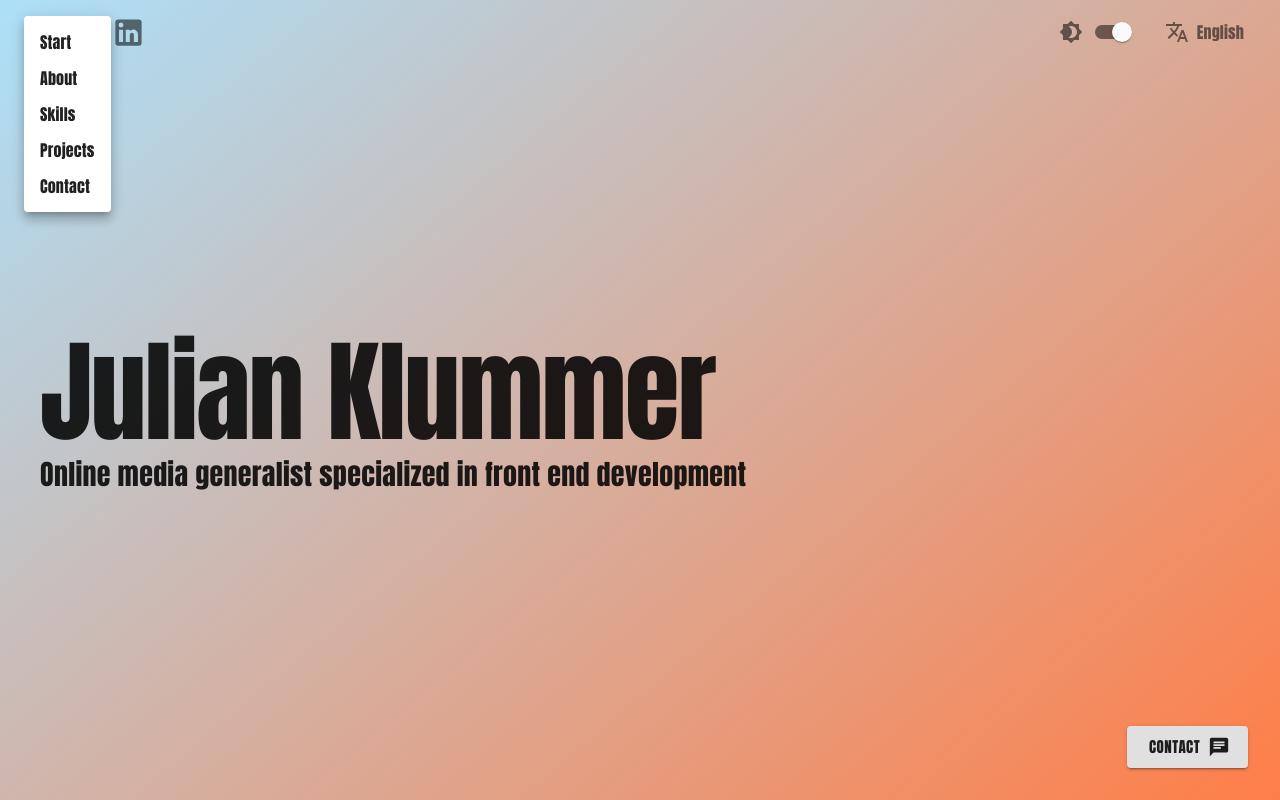
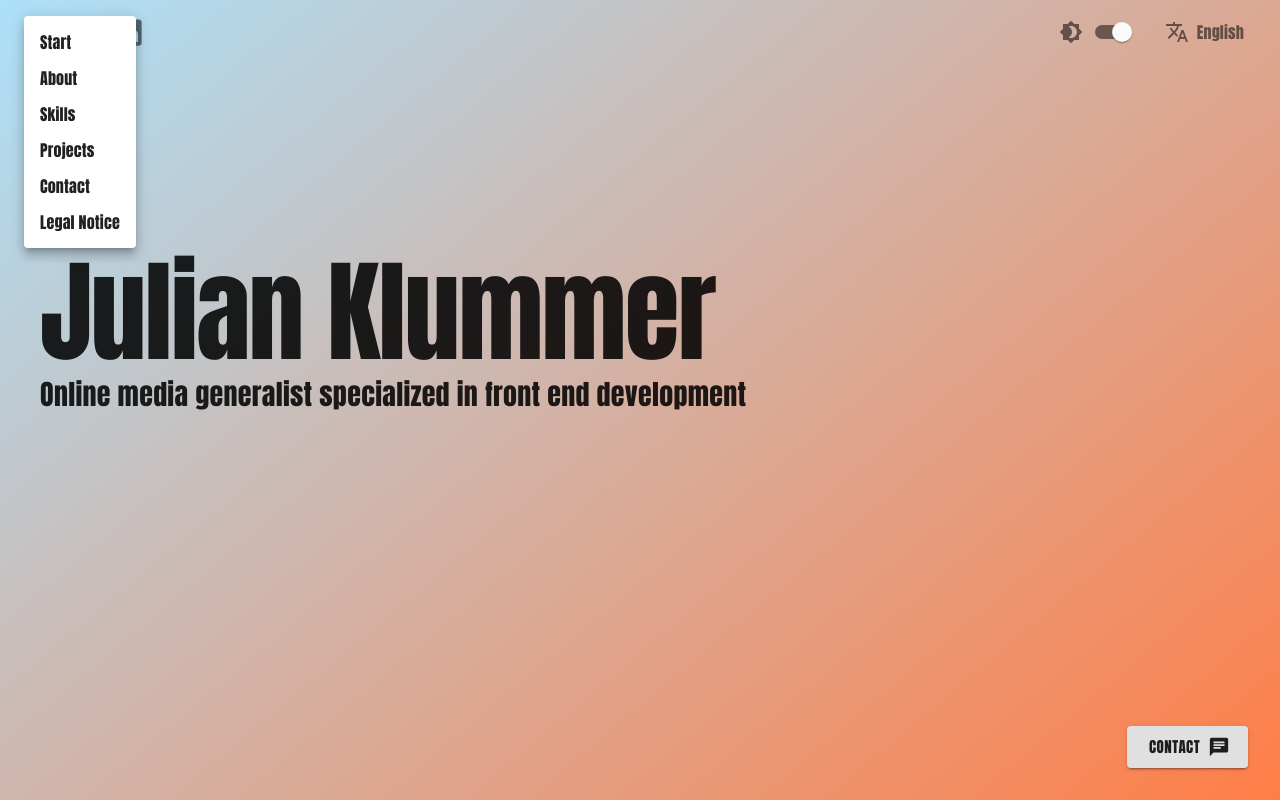
Before and after one commit to Julian-Kl/personal-portfolio, a React (Create React App) app: page / in a window 1280 px wide. Both pictures are taken after a click on the button 53 px from the left and 32 px from the top of the page. Built offline with nearby package versions, Linux system fonts and the light colour scheme; a web font is replaced by a local one.

Commit message:
Site Scrollable, Navbar background onScroll, Profilpicture high quality
Site Scrollable, Navbar background onScroll, Profilpicture high quality

```diff
--- a/src/App.tsx
+++ b/src/App.tsx
@@ -1,4 +1,4 @@
-import React, { useRef } from 'react';
+import React, { useRef, useState } from 'react';
 import './css/App.scss';
 import { BrowserRouter as Router, Switch, Route, Redirect, useLocation } from "react-router-dom";
 import { makeStyles, Theme, createStyles } from '@material-ui/core/styles';
@@ -17,15 +17,15 @@ const useStyles = makeStyles((theme: Theme) =>
     siteContainer: {
       maxWidth: '1620px',
       marginLeft: 'auto',
-      marginRight: 'auto'
+      marginRight: 'auto',
+      left: 0
     },
     scrollContainer: {
       overflow: 'scroll',
-      height: '90%',
+      height: '100%',
       width: '100%',
       display: 'block',
       position: 'absolute',
-      bottom: '0',
     },
     site: {
       minHeight: '100vh',
@@ -33,7 +33,7 @@ const useStyles = makeStyles((theme: Theme) =>
   })
 );
 
-const App: React.FC = () => {
+const App: React.FC = (props) => {
   const classes = useStyles();
 
   const startRef = useRef<any>(null);
@@ -67,13 +67,25 @@ const App: React.FC = () => {
     }
   }
 
+  const [navbarBackground, setNavbarBackground] = useState<boolean>(false);
+
+  const handleScroll = (e: { target: any; }) => {
+    let element = e.target
+    if (element.scrollTop > 10){
+      setNavbarBackground(true);
+    } else {
+      setNavbarBackground(false);
+    }
+    console.log(`Navbar Background: ${navbarBackground}`)
+  }
+
   return (
     <React.Fragment>
       <Router>
-        <div className={classes.siteContainer}>
-          <Navbar navigation={navigation} />
-        </div>
-        <div className={classes.scrollContainer}>
+        <div className={classes.scrollContainer} onScroll={handleScroll}>
+            <div className={classes.siteContainer}>
+              <Navbar navigation={navigation} siteContainer={classes.siteContainer} background={navbarBackground} />
+            </div>
           <div className={classes.siteContainer}>
             <Switch>
               <Route exact path="/">
--- a/src/domain/navbar/Navbar.tsx
+++ b/src/domain/navbar/Navbar.tsx
@@ -1,4 +1,4 @@
-import React, { useContext, useEffect } from 'react';
+import React, { useState, useContext, useEffect, useRef } from 'react';
 import { makeStyles, Theme, createStyles } from '@material-ui/core/styles';
 import Toolbar from '@material-ui/core/Toolbar';
 import IconButton from '@material-ui/core/IconButton';
@@ -17,9 +17,13 @@ import { ThemeContext } from '../../contexts/ThemeContext';
 import { LanguageContext } from '../../contexts/LanguageContext';
 import { ContactButton } from '../../components/ContactButton';
 import Grow from '@material-ui/core/Grow';
+import { NavLink } from "react-router-dom";
+import AppBar from '@material-ui/core/AppBar';
 
 interface Props {
-  navigation: (target: "start" | "about" | "skills" | "portfolio" | "contact" | "legalNotice") => any
+  navigation: (target: "start" | "about" | "skills" | "portfolio" | "contact" | "legalNotice") => any,
+  siteContainer: string,
+  background: boolean
 }
 
 const useStyles = makeStyles((theme: Theme) =>
@@ -57,16 +61,30 @@ const useStyles = makeStyles((theme: Theme) =>
       marginRight: 8
     },
     link: {
-      textDecoration: 'none'
+      textDecoration: 'none',
+      color: theme.palette.text.primary
     }
-  }),
+  })
 );
 
 export const Navbar: React.FC<Props> = (props) => {
   const classes = useStyles();
-  const [anchorMainMenu, setAnchorMainMenu] = React.useState<null | HTMLElement>(null);
-  const [anchorLanguageMenu, setLanguageMenu] = React.useState<null | HTMLElement>(null);
-  const [themeToggle, setThemeToggle] = React.useState<boolean>(true);
+  const [anchorMainMenu, setAnchorMainMenu] = useState<null | HTMLElement>(null);
+  const [anchorLanguageMenu, setLanguageMenu] = useState<null | HTMLElement>(null);
+  const [themeToggle, setThemeToggle] = useState<boolean>(true);
+
+  const [backgroundColor, setBackgroundColor] = useState<'default' | 'inherit' | 'primary' | 'secondary' | 'transparent'>("transparent");
+  const [navbarElevation, setNavbarElevation] = useState<number>(0);
+
+  useEffect(() => {
+    if (props.background) {
+      setBackgroundColor("secondary");
+      setNavbarElevation(3);
+    } else {
+      setBackgroundColor("transparent");
+      setNavbarElevation(0);
+    }
+  }, [props.background])
 
   const themeContext = useContext(ThemeContext);
   const languageContext = useContext(LanguageContext);
@@ -132,7 +150,6 @@ export const Navbar: React.FC<Props> = (props) => {
   }
 
   const renderContactButton = () => {
-
     return (
       <Grow
         in={true}
@@ -148,6 +165,7 @@ export const Navbar: React.FC<Props> = (props) => {
 
   return (
     <React.Fragment>
+      <AppBar position="fixed" color={backgroundColor} elevation={navbarElevation} className={props.siteContainer}>
         <Toolbar>
           <Grow
             in={true}
@@ -190,6 +208,11 @@ export const Navbar: React.FC<Props> = (props) => {
               handleClose();
               props.navigation("contact");
             }}>{itemFive}</MenuItem>
+            <NavLink to={{ pathname: "/legal" }} className={classes.link} activeClassName={classes.link}>
+              <MenuItem>
+                {itemSix}
+              </MenuItem>
+            </NavLink>
           </Menu>
           <Grow
             in={true}
@@ -250,6 +273,7 @@ export const Navbar: React.FC<Props> = (props) => {
             </Box>
           </Grow>
         </Toolbar>
+      </AppBar>
     </React.Fragment>
   );
 }
--- a/src/themes/theme.tsx
+++ b/src/themes/theme.tsx
@@ -17,7 +17,7 @@ export const dark: themeModeSpecifics = {
   primaryMain: '#3966F9',
   primaryDark: '#3966F9',
   secondaryLight: '#b084f4',
-  secondaryMain: '#4d2b90',
+  secondaryMain: '#000714',
   secondaryDark: '#4d2b90'
 }
 export const light: themeModeSpecifics = {
@@ -26,7 +26,7 @@ export const light: themeModeSpecifics = {
   primaryMain: '#FF7E47',
   primaryDark: '#FF7E47',
   secondaryLight: '#b084f4',
-  secondaryMain: '#4d2b90',
+  secondaryMain: '#ffffff',
   secondaryDark: '#4d2b90'
 }
 
```
Also changed, not shown: src/assets/images/about/profil.jpg, 1 other file (tests, documents, lock files or other folders). Lines whose indentation alone changed are shown as unchanged.
